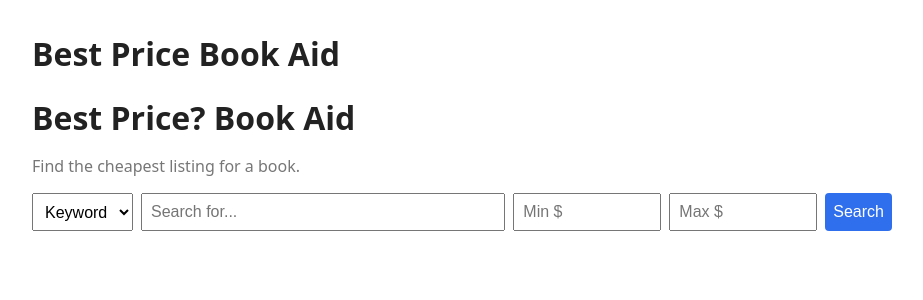
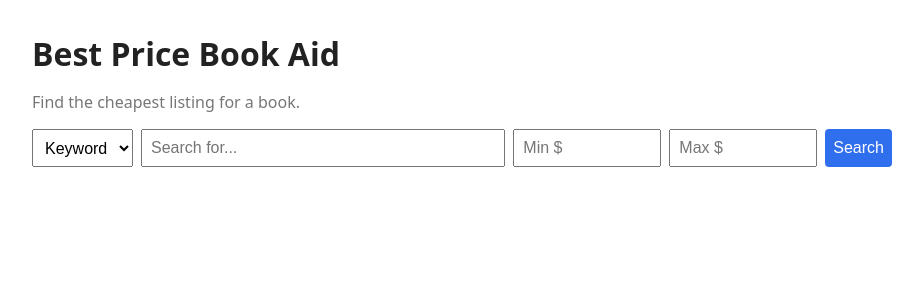
Before and after one commit to marshall-barnett/cs3203fall2026, a Flask app: page / in a window 1280 px wide. Shown: the top 300 px of the page, without its empty margins (178-1101 px from the left). Run offline with Flask 3, Linux system fonts and the light colour scheme.

Commit message:
removed extra title

```diff
--- a/book-aid/templates/index.html
+++ b/book-aid/templates/index.html
@@ -21,7 +21,6 @@
 </head>
 <body>
   <h1>Best Price Book Aid</h1>
-  <h1>Best Price? Book Aid</h1>
   <p class="muted">Find the cheapest listing for a book.</p>
 
   <form method="get" action="/">
```
